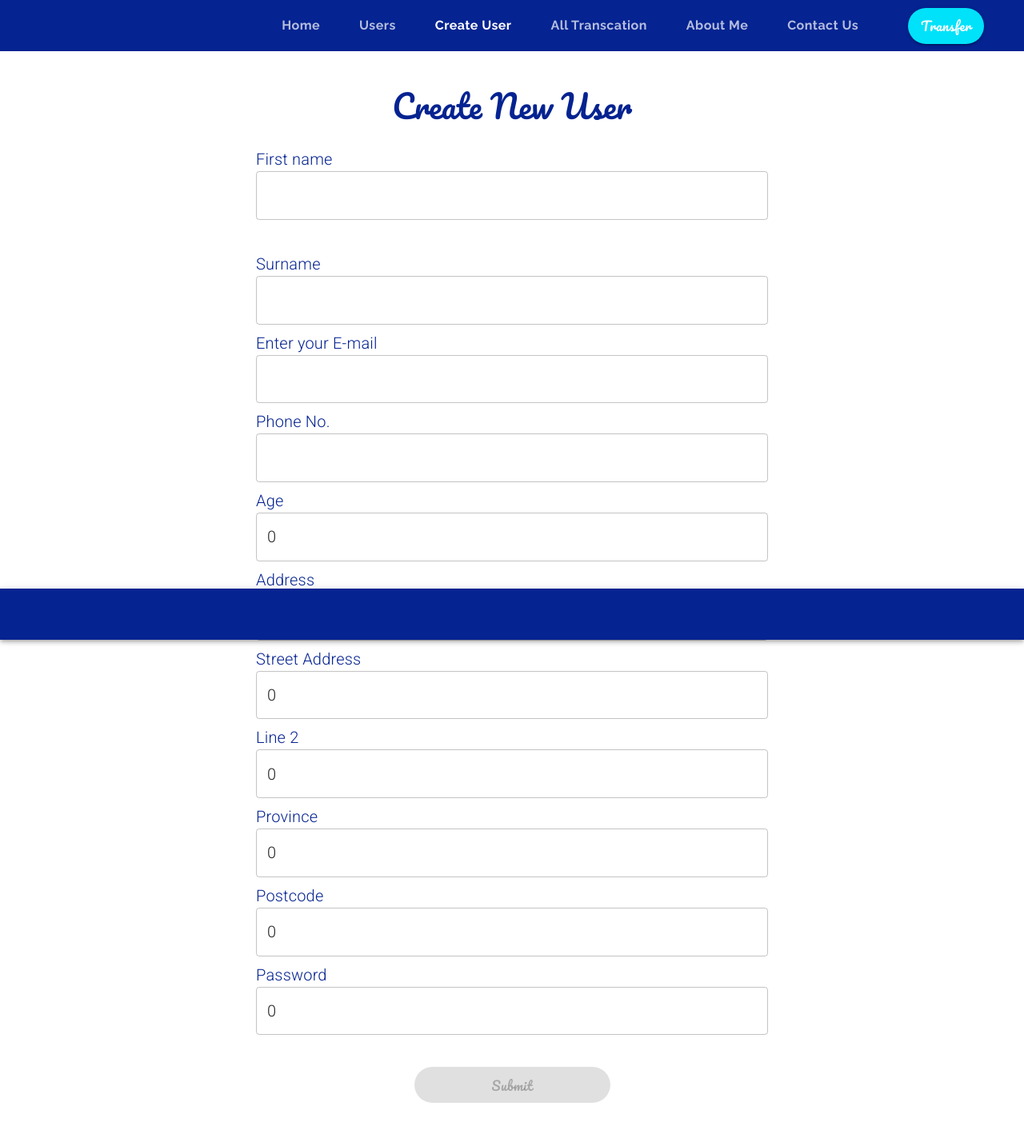
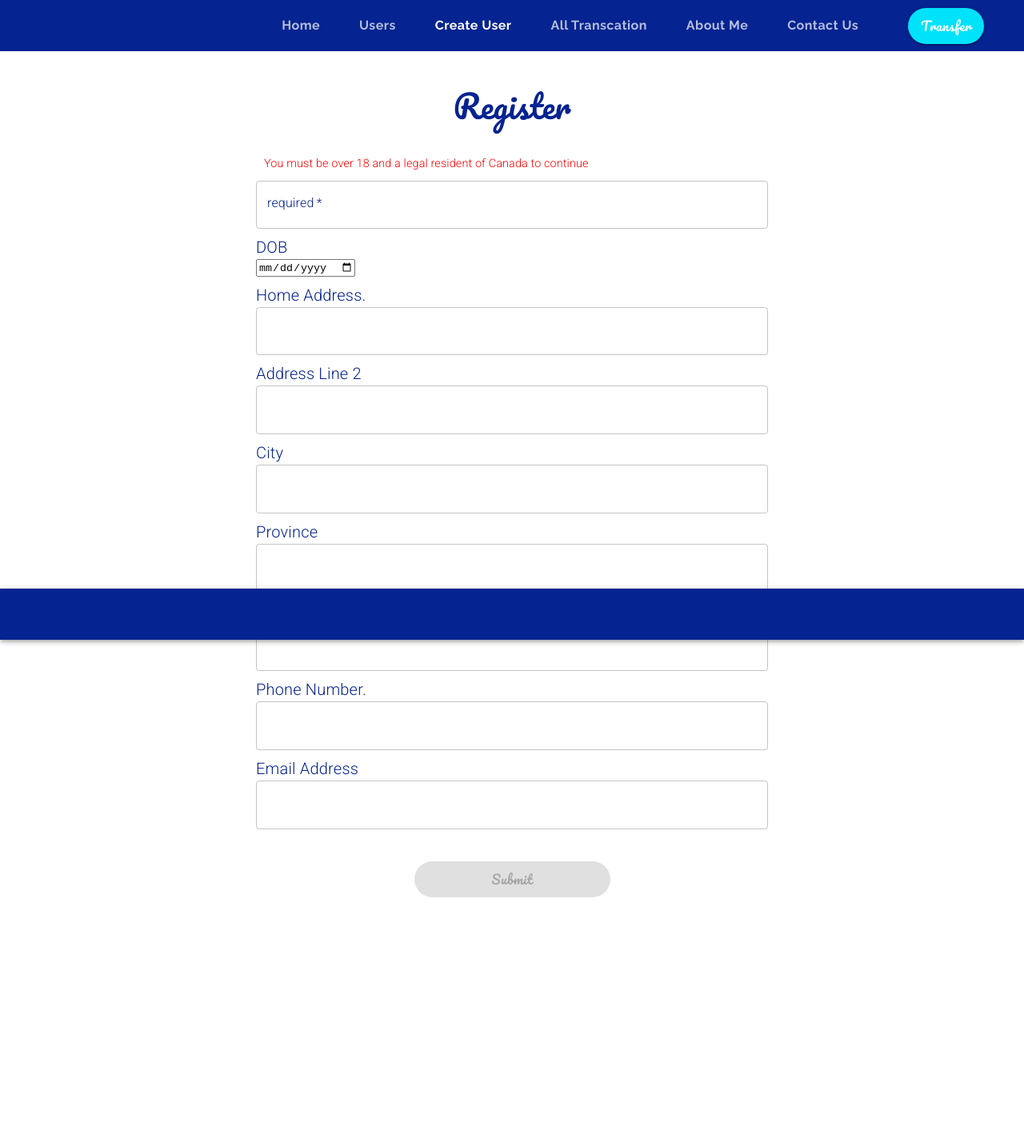
Before and after one commit to ritik2727/BankingSystem, a React (Create React App) app: page /create in a window 1280 px wide. Shown: the top 1418 px of the page at 80% size. After the commit the page ends 1220 px from the top, so only its background shows below. Built offline with nearby package versions, Linux system fonts and the light colour scheme.

Commit message:
register page newest version

```diff
--- a/src/components/CreateUser.js
+++ b/src/components/CreateUser.js
@@ -1,4 +1,5 @@
 import { Button, Grid, useTheme, useMediaQuery, makeStyles, Typography, TextField, CircularProgress, Snackbar } from '@material-ui/core';
+import e from 'cors';
 import React, { useState } from 'react';
 import { db } from "../firebase";
 
@@ -45,7 +46,26 @@ export default function CreateUser() {
     const [emailHelper, setEmailHelper] = useState('');
 
     const [phone, setPhone] = useState('');
-    const [age, setAge] = useState('');
+    const [DOB, setDOB] = useState('');
+    const [DOBHelper, setDOBHelper] = useState('');
+
+    const [homeAddress, setHomeAddress] = useState('');
+    const [homeAddressddressHelper, setHomeAddressHelper] = useState('');
+
+    const [addressLine2, setAddressLine2] = useState('');
+    const [addressLine2Helper, setAddressLine2Helper] = useState('');
+
+    const [city, setCity] = useState('');
+    const [cityHelper, setCityHelper] = useState('');
+
+    const [province, setProvince] = useState('');
+    const [provinceHelper, setProvinceHelper] = useState('');
+
+    const [postcode, setPostcode] = useState('');
+    const [postcodeHelper, setPostcodeHelper] = useState('');
+
+    const [password, setPassword] = useState('');
+    const [passwordHelper, setPasswordHelper] = useState('');
 
 
     const [phoneHelper, setPhoneHelper] = useState('');
@@ -109,7 +129,13 @@ export default function CreateUser() {
             name: name,
             email: email,
             phone: phone,
-            age: age,
+            DOB: DOB,
+            homeAddress: homeAddress,
+            addressLine2: addressLine2,
+            city: city,
+            province: province,
+            postcode: postcode,
+
         }).then(() => {
             alert("Details have been saved")
             setLoading(false);
@@ -124,9 +150,14 @@ export default function CreateUser() {
             console.error("Error writing document: ", error);
         });
         setName('');
+        setDOB('');
         setEmail('');
         setPhone('');
-        setAmount('');
+        setHomeAddress('');
+        setAddressLine2('');
+        setCity('');
+        setProvince('');
+        setPostcode('');
     }
 
     return (
@@ -139,7 +170,7 @@ export default function CreateUser() {
             marginBottom: matchesMD ? '5em' : undefined
         }}
     >
-        <Grid item>
+        <Grid item style={{paddingBottom:50}}>
             <Grid item container direction='column' style={{alignItems:'center'}}>
                 <Grid item>
                     <Typography
@@ -147,7 +178,7 @@ export default function CreateUser() {
                         align= 'center'
                         style={{lineHeight:1}}
                     >
-                        Create New User
+                        Register
                     </Typography>
                 </Grid>
                 <Grid
@@ -157,43 +188,91 @@ export default function CreateUser() {
                     style={{maxWidth:matchesXS ? '20em' : matchesSM? '25em' :'40em'}}
                 >
                 <Grid item style={{marginTop:'2em' ,marginBottom:'0.5em'}}>
-                    <Typography style={{color:theme.palette.common.blue}}>First name</Typography>
+                    <Typography style={{color:'#FF0000', padding:10, fontSize:'0.9rem'}}>You must be over 18 and a legal resident of Canada to continue</Typography>
                     <TextField
                         id="name"
                         variant="outlined"
+                        label="required"
+                        required
+                        placeholder="Name"
                         fullWidth
-                        // error={senderEmailHelper.length !== 0}
-                        // helperText={senderEmailHelper}
+                        //error={senderEmailHelper.length !== 0}
+                         //helperText={senderEmailHelper}
                         value={name}
                         onChange={(e)=>setName(e.target.value)}
                     />
                 </Grid>
-                <Grid item style={{marginTop:'2em' ,marginBottom:'0.5em'}}>
-                    <Typography style={{color:theme.palette.common.blue}}>Surname</Typography>
+
+                <Grid item style={{marginBottom:'0.5em'}}>
+                    <Typography style={{color:theme.palette.common.blue}}>DOB</Typography>
+                    <input type="date" id="start" name="trip-start"
+                    value={DOB}
+                    onChange={(e)=>setDOB(e.target.value)}
+                    min="2002-00-00" max="40-12-31"></input>
+                </Grid>
+                <Grid item style={{marginBottom:'0.5em'}}>
+                <Typography style={{color:theme.palette.common.blue}}>Home Address.</Typography>
                     <TextField
-                        id="name"
+                        id="homeAddress"
                         variant="outlined"
                         fullWidth
-                        // error={senderEmailHelper.length !== 0}
-                        // helperText={senderEmailHelper}
-                        value={name}
-                        onChange={(e)=>setName(e.target.value)}
+                        //error={homeAddressHelper.length !== 0}
+                        //helperText={homeAddressHelper}
+                        value={homeAddress}
+                        onChange={(e)=>setHomeAddress(e.target.value)}
                     />
                 </Grid>
                 <Grid item style={{marginBottom:'0.5em'}}>
-                    <Typography style={{color:theme.palette.common.blue}}>Enter your E-mail</Typography>
+                    <Typography style={{color:theme.palette.common.blue}}>Address Line 2 </Typography>
                     <TextField
-                        id="email"
+                        id="addressLine2"
                         variant="outlined"
                         fullWidth
-                        error={emailHelper.length !== 0}
-                        helperText={emailHelper}
-                        value={email}
-                        onChange={onChange}
+                        //error={addressLine2Helper.length !== 0}
+                        //helperText={addressLine2Helper}
+                        value={addressLine2}
+                        onChange={(e)=>setAddressLine2(e.target.value)}
+
+
                     />
                 </Grid>
                 <Grid item style={{marginBottom:'0.5em'}}>
-                <Typography style={{color:theme.palette.common.blue}}>Phone No.</Typography>
+                    <Typography style={{color:theme.palette.common.blue}}>City</Typography>
+                    <TextField
+                        id="city"
+                        variant="outlined"
+                        fullWidth
+                        value={city}
+                        onChange={(e)=>setCity(e.target.value)}
+
+
+                    />
+                </Grid>
+                <Grid item style={{marginBottom:'0.5em'}}>
+                    <Typography style={{color:theme.palette.common.blue}}>Province</Typography>
+                    <TextField
+                        id="province"
+                        variant="outlined"
+                        fullWidth
+                        value={province}
+                        onChange={(e)=>setProvince(e.target.value)}
+
+                    />
+                </Grid>
+                <Grid item style={{marginBottom:'0.5em'}}>
+                    <Typography style={{color:theme.palette.common.blue}}>Postcode</Typography>
+                    <TextField
+                        id="postcode"
+                        variant="outlined"
+                        fullWidth
+                        value={postcode}
+                        onChange={(e)=>setPostcode(e.target.value)}
+
+
+                    />
+                </Grid>
+                <Grid item style={{marginBottom:'0.5em'}}>
+                <Typography style={{color:theme.palette.common.blue}}>Phone Number.</Typography>
                     <TextField
                         id="phone"
                         variant="outlined"
@@ -205,75 +284,17 @@ export default function CreateUser() {
                     />
                 </Grid>
                 <Grid item style={{marginBottom:'0.5em'}}>
-                    <Typography style={{color:theme.palette.common.blue}}>Age </Typography>
+                    <Typography style={{color:theme.palette.common.blue}}>Email Address</Typography>
                     <TextField
-                        id="amount"
+                        id="email"
                         variant="outlined"
                         fullWidth
-                        value={amount}
-                        onChange={onAmountChange}
+                        error={emailHelper.length !== 0}
+                        helperText={emailHelper}
+                        value={email}
+                        onChange={(e)=>setEmail(e.target.value)}
                     />
                 </Grid>
-                <Grid item style={{marginBottom:'0.5em'}}>
-                    <Typography style={{color:theme.palette.common.blue}}>Address </Typography>
-                    <TextField
-                        id="amount"
-                        variant="outlined"
-                        fullWidth
-                        value={amount}
-                        onChange={onAmountChange}
-                    />
-                </Grid>
-                <Grid item style={{marginBottom:'0.5em'}}>
-                    <Typography style={{color:theme.palette.common.blue}}>Street Address </Typography>
-                    <TextField
-                        id="amount"
-                        variant="outlined"
-                        fullWidth
-                        value={amount}
-                        onChange={onAmountChange}
-                    />
-                </Grid>
-                <Grid item style={{marginBottom:'0.5em'}}>
-                    <Typography style={{color:theme.palette.common.blue}}>Line 2 </Typography>
-                    <TextField
-                        id="amount"
-                        variant="outlined"
-                        fullWidth
-                        value={amount}
-                        onChange={onAmountChange}
-                    />
-                </Grid>
-                <Grid item style={{marginBottom:'0.5em'}}>
-                    <Typography style={{color:theme.palette.common.blue}}>Province </Typography>
-                    <TextField
-                        id="amount"
-                        variant="outlined"
-                        fullWidth
-                        value={amount}
-                        onChange={onAmountChange}
-                    />
-                </Grid>
-                <Grid item style={{marginBottom:'0.5em'}}>
-                    <Typography style={{color:theme.palette.common.blue}}>Postcode </Typography>
-                    <TextField
-                        id="amount"
-                        variant="outlined"
-                        fullWidth
-                        value={amount}
-                        onChange={onAmountChange}
-                    />
-                </Grid>
-                <Grid item style={{ marginBottom: '0.5em' }}>
-                                    <Typography style={{ color: theme.palette.common.blue }}>Password </Typography>
-                                    <TextField
-                                        id="amount"
-                                        variant="outlined"
-                                        fullWidth
-                                        value={amount}
-                                        onChange={onAmountChange}
-                                    />
-                                </Grid>
 
                 <Grid item container justifyContent='center' style={{marginTop:'2em'}}>
                     <Button
```
